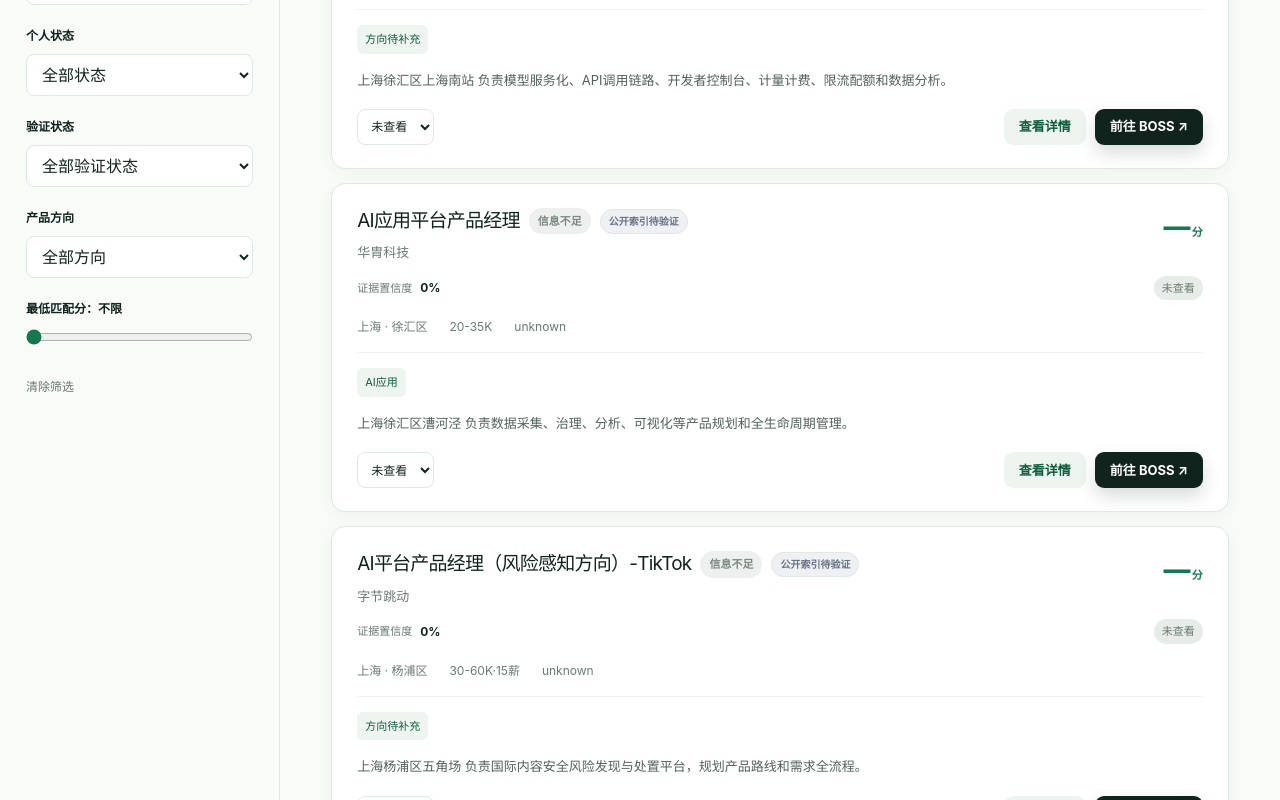
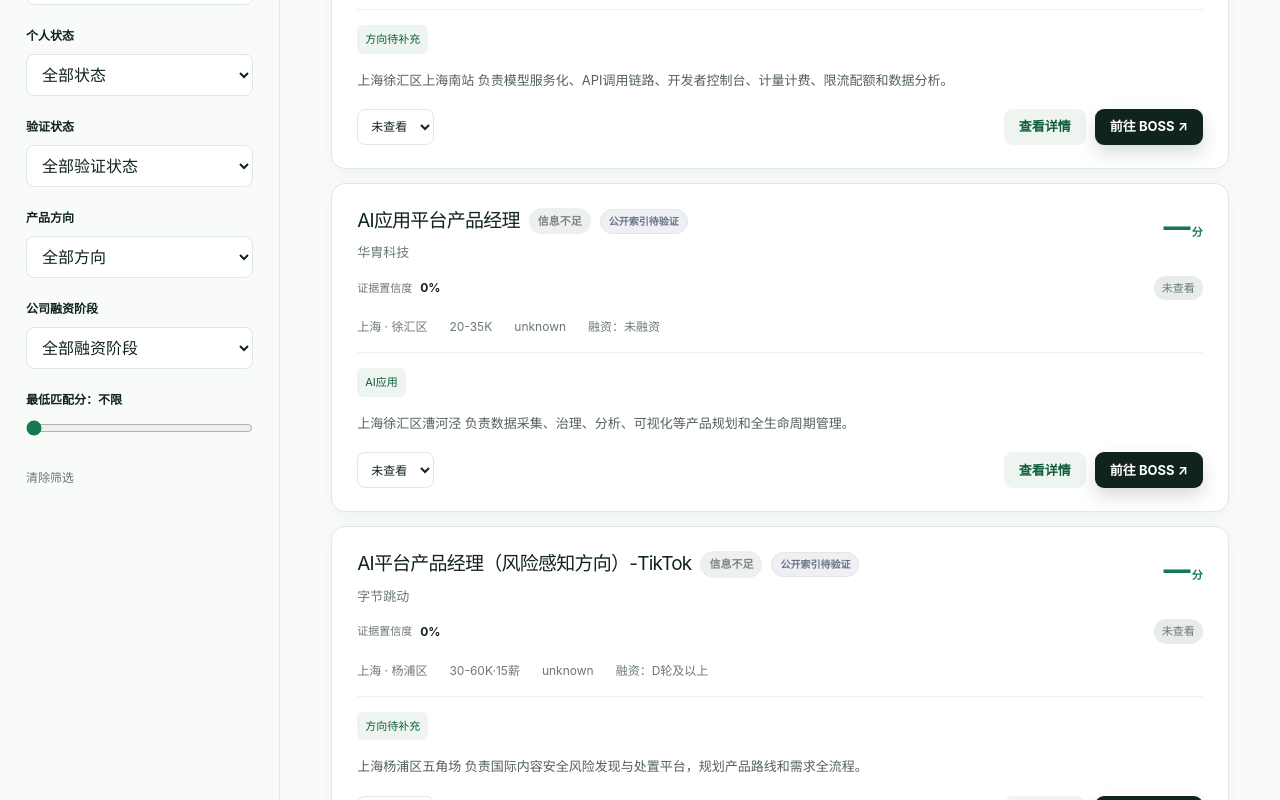
Before and after one commit to SmilingRoy/jobSeeking, a Next.js app: page / in a window 1280 px wide. Shown: the part 808-1608 px from the top of the page. Built offline with nearby package versions, Linux system fonts and the light colour scheme.

Commit message:
Add financing stage filter

```diff
--- a/app/page.tsx
+++ b/app/page.tsx
@@ -12,6 +12,7 @@
   search: string;
   recommendation: "全部结论" | Recommendation;
   direction: string;
+  financingStage: string;
   minimumScore: number;
   userStatus: "全部状态" | UserStatus;
   verification: "全部验证状态" | string;
@@ -20,7 +21,8 @@
 const bundledPayload = jobsPayload as { metadata?: Record<string, unknown>; jobs: Array<Record<string, unknown>> };
 const bundledJobs = bundledPayload.jobs.map(normalizeJob) as Job[];
 const recommendationOrder: Recommendation[] = ["优先推荐", "可以考虑", "谨慎评估", "信息不足", "不推荐"];
-const defaultFilters: Filters = { search: "", recommendation: "全部结论", direction: "全部方向", minimumScore: 0, userStatus: "全部状态", verification: "全部验证状态" };
+const financingStageOrder = ["未融资", "天使轮", "A轮", "B轮", "C轮", "D轮及以上", "不需要融资", "已上市", "unknown"];
+const defaultFilters: Filters = { search: "", recommendation: "全部结论", direction: "全部方向", financingStage: "全部融资阶段", minimumScore: 0, userStatus: "全部状态", verification: "全部验证状态" };
 
 function labelVerification(status: string) {
   return { captured_jd: "完整 JD", needs_review: "待复核", unverified_index_snapshot: "公开索引待验证" }[status] ?? status;
@@ -64,6 +66,10 @@
   };
 
   const directions = useMemo(() => ["全部方向", ...Array.from(new Set(jobs.flatMap((job) => job.directions))).filter(Boolean).sort()], [jobs]);
+  const financingStages = useMemo(() => {
+    const observed = new Set(jobs.map((job) => job.financing_stage));
+    return ["全部融资阶段", ...financingStageOrder.filter((stage) => observed.has(stage)), ...Array.from(observed).filter((stage) => !financingStageOrder.includes(stage)).sort()];
+  }, [jobs]);
   const filteredJobs = useMemo(() => {
     const query = filters.search.trim().toLowerCase();
     return jobs.filter((job) => {
@@ -71,6 +77,7 @@
       return (!query || `${job.title} ${job.company} ${job.description}`.toLowerCase().includes(query))
         && (filters.recommendation === "全部结论" || job.recommendation === filters.recommendation)
         && (filters.direction === "全部方向" || job.directions.includes(filters.direction))
+        && (filters.financingStage === "全部融资阶段" || job.financing_stage === filters.financingStage)
         && (filters.minimumScore === 0 || (job.score ?? -1) >= filters.minimumScore)
         && (filters.userStatus === "全部状态" || status === filters.userStatus)
         && (filters.verification === "全部验证状态" || job.verification_status === filters.verification);
@@ -105,6 +112,7 @@
         <label className="field"><span>个人状态</span><select value={filters.userStatus} onChange={(event) => updateFilter("userStatus", event.target.value as Filters["userStatus"])}><option>全部状态</option>{USER_STATUSES.map((status) => <option key={status}>{status}</option>)}</select></label>
         <label className="field"><span>验证状态</span><select value={filters.verification} onChange={(event) => updateFilter("verification", event.target.value)}><option>全部验证状态</option><option value="captured_jd">完整 JD</option><option value="needs_review">待复核</option><option value="unverified_index_snapshot">公开索引待验证</option></select></label>
         <label className="field"><span>产品方向</span><select value={filters.direction} onChange={(event) => updateFilter("direction", event.target.value)}>{directions.map((direction) => <option key={direction}>{direction}</option>)}</select></label>
+        <label className="field"><span>公司融资阶段</span><select value={filters.financingStage} onChange={(event) => updateFilter("financingStage", event.target.value)}>{financingStages.map((stage) => <option key={stage} value={stage}>{stage === "unknown" ? "未知" : stage}</option>)}</select></label>
         <label className="field"><span>最低匹配分：{filters.minimumScore || "不限"}</span><input type="range" min="0" max="100" step="5" value={filters.minimumScore} onChange={(event) => updateFilter("minimumScore", Number(event.target.value))} /></label>
         <button className="reset-button" onClick={() => setFilters(defaultFilters)}>清除筛选</button>
       </aside>
@@ -112,7 +120,7 @@
         {filteredJobs.map((job) => { const status = statusFor(job.id); return <article className={`job-card ${status !== "未查看" ? "is-viewed" : ""}`} key={job.id}>
           <div className="job-card-head"><div><div className="job-title-line"><h3>{job.title}</h3><span className={`recommendation recommendation-${job.recommendation}`}>{job.recommendation}</span><span className={`verification verification-${job.verification_status}`}>{labelVerification(job.verification_status)}</span></div><p className="company-line">{job.company}</p></div><div className="score">{job.score === null ? "—" : job.score}<small>分</small></div></div>
           <div className="confidence-row"><span>证据置信度</span><strong>{job.evidence_confidence === null ? "未计算" : `${Math.round(job.evidence_confidence * 100)}%`}</strong><span className="user-status">{status}</span></div>
-          <div className="job-meta"><span>{job.city}{job.district !== "unknown" ? ` · ${job.district}` : ""}</span><span>{job.salary}</span><span>{job.workExperience}</span></div>
+          <div className="job-meta"><span>{job.city}{job.district !== "unknown" ? ` · ${job.district}` : ""}</span><span>{job.salary}</span><span>{job.workExperience}</span><span>融资：{job.financing_stage === "unknown" ? "未知" : job.financing_stage}</span></div>
           <div className="tag-row">{(job.directions.length ? job.directions : ["方向待补充"]).map((tag: string) => <span className="tag" key={tag}>{tag}</span>)}</div><p className="job-summary">{job.description}</p>
           <div className="card-actions"><select aria-label={`${job.title} 个人状态`} value={status} onChange={(event) => setStatus(job.id, event.target.value as UserStatus)}>{USER_STATUSES.map((option) => <option key={option}>{option}</option>)}</select><button className="button button-ghost" onClick={() => openJob(job)}>查看详情</button><a className="button button-primary" href={job.url} target="_blank" rel="noreferrer" onClick={() => status === "未查看" && setStatus(job.id, "已查看")}>前往 BOSS ↗</a></div>
         </article>; })}
```
Also changed, not shown: 1 other file (tests, documents, lock files or other folders).
